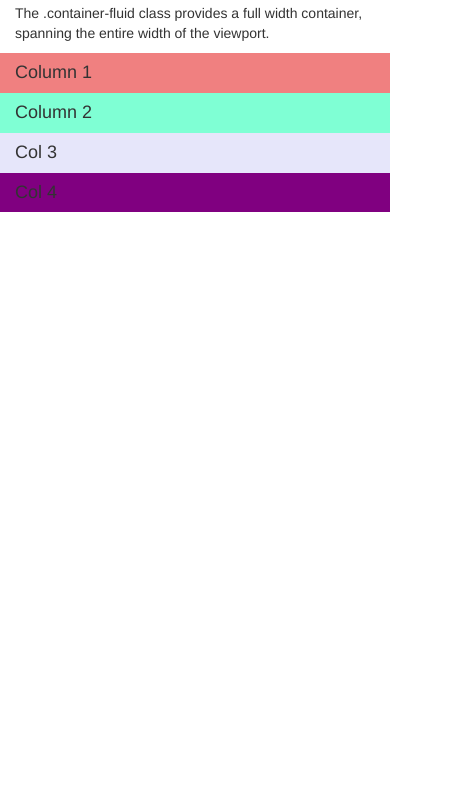
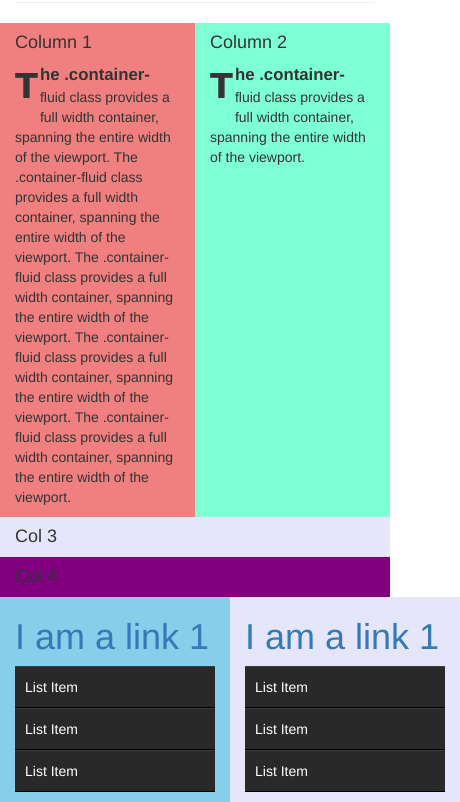
Before and after one commit to ArthurZheng/bootstrap_bolierplate, a plain HTML site: page index.html in a window 390 px wide. Shown: the part 136-938 px from the top of the page, 460 px wide, since content can reach past the window. Before the commit the page ends 844 px from the top, so only its background shows below. Drawn offline with nearby package versions, Linux system fonts and the light colour scheme.

Commit message:
responsive_img.html, responsive.css added, resonsive img achieved by adding max-width: 100%, and height: auto, forces the img to be 100% width of its parent, thus changes its width to adapt to its parents width changes, height auto just to maintain the ratio

```diff
--- a/assets/css/boilerplate.css
+++ b/assets/css/boilerplate.css
@@ -21,3 +21,140 @@
 .col5 {
     background-color: skyblue;
 }
+
+
+a:hover{
+    border-bottom: 1px black solid;
+}
+
+/*We can use pseudo elements (designated by ::) to style fragments of an element,
+such as the first line, or the first letter.
+Keep in mind that these must be applied to block level elements in order to take effect.*/
+p::first-line {
+    font-weight: bold;
+    font-size: 1.2em;
+}
+
+p::first-letter {
+    float: left;
+    font-size: 2em;
+    font-weight: bold;
+    font-family: cursive;
+    padding-right: 2px;
+}
+
+
+ul {
+    width: 200px;
+    background: #292929;
+    color: white;
+    list-style: none;
+    padding-left: 0;
+}
+
+li {
+    padding: 10px;
+    border-bottom: 1px solid black;
+    border-top: 1px solid #3c3c3c;
+}
+
+
+/*.same-height {*/
+    /*position: absolute;*/
+    /*top: 0;*/
+    /*bottom: 0;*/
+/*}*/
+
+/*.row {*/
+    /*display: table;*/
+/*}*/
+
+/*.row [class*="col-"] {*/
+    /*float: none;*/
+    /*display: table-cell;*/
+    /*vertical-align: top;*/
+/*}*/
+
+
+
+
+/*
+ * Row with equal height columns
+ * --------------------------------------------------
+ */
+.row-eq-height {
+    display: -webkit-box;
+    display: -webkit-flex;
+    display: -ms-flexbox;
+    display:         flex;
+}
+
+/*
+ * Styles copied from the Grid example to make grid rows & columns visible.
+ */
+/*.container {*/
+    /*padding-right: 15px;*/
+    /*padding-left: 15px;*/
+/*}*/
+
+/*h4 {*/
+    /*margin-top: 25px;*/
+/*}*/
+/*.row {*/
+    /*margin-bottom: 20px;*/
+/*}*/
+/*.row .row {*/
+    /*margin-top: 10px;*/
+    /*margin-bottom: 0;*/
+/*}*/
+[class*="col-"] {
+    /*padding-top: 15px;*/
+    /*padding-bottom: 15px;*/
+    /*background-color: #eee;*/
+    /*background-color: rgba(86,61,124,.15);*/
+    /*border: 1px solid #ddd;*/
+    /*border: 1px solid rgba(86,61,124,.2);*/
+}
+
+/*
+ * Callout styles copied from Bootstrap's main docs.
+ */
+/* Common styles for all types */
+/*.bs-callout {*/
+    /*padding: 20px;*/
+    /*margin: 20px 0;*/
+    /*border-left: 3px solid #eee;*/
+/*}*/
+/*.bs-callout h4 {*/
+    /*margin-top: 0;*/
+    /*margin-bottom: 5px;*/
+/*}*/
+/*.bs-callout p:last-child {*/
+    /*margin-bottom: 0;*/
+/*}*/
+/*.bs-callout code {*/
+    /*background-color: #fff;*/
+    /*border-radius: 3px;*/
+/*}*/
+/*/!* Variations *!/*/
+/*.bs-callout-danger {*/
+    /*background-color: #fdf7f7;*/
+    /*border-color: #d9534f;*/
+/*}*/
+/*.bs-callout-danger h4 {*/
+    /*color: #d9534f;*/
+/*}*/
+/*.bs-callout-warning {*/
+    /*background-color: #fcf8f2;*/
+    /*border-color: #f0ad4e;*/
+/*}*/
+/*.bs-callout-warning h4 {*/
+    /*color: #f0ad4e;*/
+/*}*/
+/*.bs-callout-info {*/
+    /*background-color: #f4f8fa;*/
+    /*border-color: #5bc0de;*/
+/*}*/
+/*.bs-callout-info h4 {*/
+    /*color: #5bc0de;*/
+/*}*/
--- /dev/null
+++ b/assets/css/responsive.css
@@ -0,0 +1,18 @@
+body {
+    /*color: red;*/
+}
+
+p.text {
+    float:left;
+    width: 60%;
+}
+
+div.img-wrap {
+    width: 40%;
+    float: right;
+}
+
+img.responsive {
+    max-width: 100%;
+    height: auto;
+}
--- a/index.html
+++ b/index.html
@@ -9,21 +9,28 @@
     <script src="http://maxcdn.bootstrapcdn.com/bootstrap/3.3.5/js/bootstrap.min.js"></script>
     <link href="./assets/css/boilerplate.css" rel="stylesheet">
 </head>
-<body>
+<div class="container">
 
+<div class="page-header">
+    <h1>My First Bootstrap Page</h1>
+    <!--<p>This part is inside a .container-fluid class.</p>-->
+    <!--<p>The .container-fluid class provides a full width container, spanning the entire width of the viewport.</p>-->
+</div>
+</div>
 <div class="container">
-    <h1>My First Bootstrap Page</h1>
-    <p>This part is inside a .container-fluid class.</p>
-    <p>The .container-fluid class provides a full width container, spanning the entire width of the viewport.</p>
-</div>
-
-<div class="container">
-    <div class="row">
+    <div class="row row-eq-height">
         <div class="col-xs-12 col-sm-6 col1">
             <h4>Column 1</h4>
+            <p>The .container-fluid class provides a full width container, spanning the entire width of the viewport.
+                The .container-fluid class provides a full width container, spanning the entire width of the viewport.
+                The .container-fluid class provides a full width container, spanning the entire width of the viewport.
+                The .container-fluid class provides a full width container, spanning the entire width of the viewport.
+                The .container-fluid class provides a full width container, spanning the entire width of the viewport.
+            </p>
         </div>
-        <div class="col-xs-12 col-sm-6 col2">
+        <div class="col-xs-12 col-sm-6 col2 ">
             <h4>Column 2</h4>
+            <p>The .container-fluid class provides a full width container, spanning the entire width of the viewport.</p>
         </div>
     </div>
 
@@ -38,5 +45,27 @@
 
 </div>
 
+<div class="container">
+    <div class="row row-eq-height">
+        <div class="col-xs-12 col-sm-6 col5">
+            <h1><a href="#">I am a link 1</a></h1>
+            <ul>
+                <li> List Item </li>
+                <li> List Item </li>
+                <li> List Item </li>
+            </ul>
+        </div>
+
+        <div class="col-xs-12 col-sm-6 col3">
+                <h1><a href="#">I am a link 1</a></h1>
+                <ul>
+                    <li> List Item </li>
+                    <li> List Item </li>
+                    <li> List Item </li>
+                </ul>
+        </div>
+    </div>
+</div>
+
 </body>
 </html>
```
Also changed, not shown: responsive_img.html (added, +19 -0 lines), assets/img/plane.jpg (added), assets/img/plane2.jpg (added).
